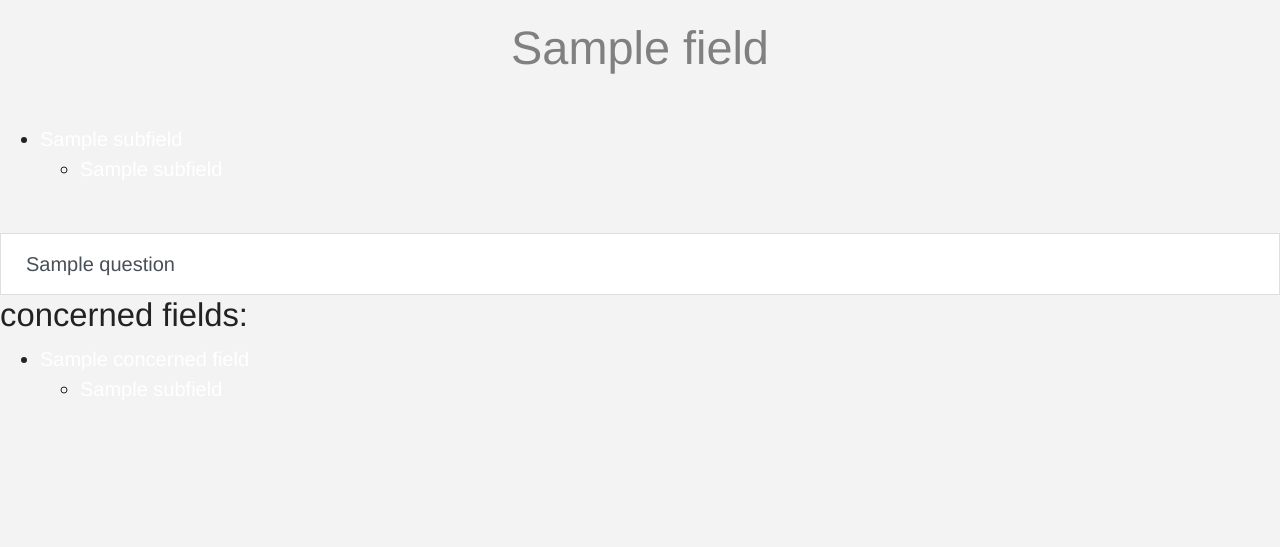
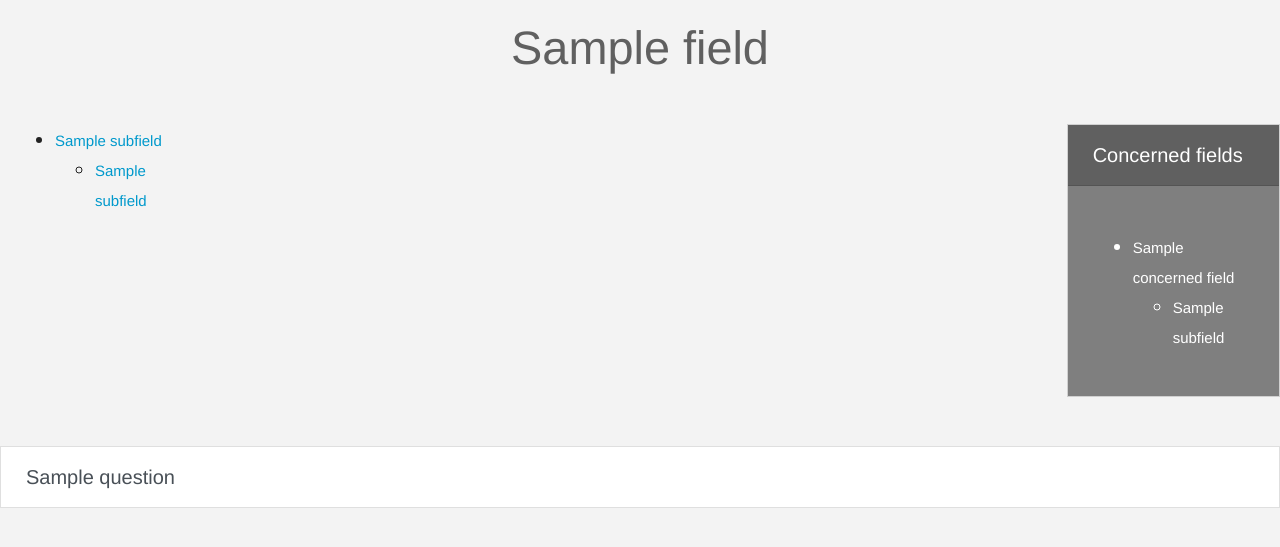
Before and after one commit to Houdaaaa/CSClassify, a Flask app: template db_app/templates/questions.html in a window 1280 px wide. Shown: the top 547 px of the page. Run offline with Flask 2, Linux system fonts and the light colour scheme; the template is opened without the code that fills it: most values are stand-ins (such as "Sample title", 1, 10 or a date in 2020); some libraries are stand-ins or nearby versions.

Commit message:
first css questions.html

```diff
--- a/db_app/models.py
+++ b/db_app/models.py
@@ -101,7 +101,7 @@ class Database:  # static class?
     @staticmethod
     def add_question_relationship(subfield, question):
         #subfieldName = subfield.get_name()
-        subfieldLevel = subfield.get_level()
+        #subfieldLevel = subfield.get_level()
         questionTitle = question.get_title()
 
         f = matcher.match("Field", name=subfield).first()
--- a/db_app/static/style.css
+++ b/db_app/static/style.css
@@ -1,6 +1,3 @@
-.form-control{
-    position: relative !important;
-}
 
 .center-1{
 	margin-left:40px;
@@ -14,15 +11,24 @@
   padding: 10px;
 }
 
+a.black{
+    color: black;
+}
+
+a.blue{
+    color: #09c;
+}
+
 a{
-    color: white
+    color: white;
 }
+
 .title{
     position:relative;
     text-align:center;
     margin-top:20px;
     margin-bottom:20px;
-    color: grey;
+    color: #606060;
 }
 
 .subtitle{
@@ -31,6 +37,18 @@ a{
     margin-bottom: 30px;
 }
 
+.subfields{
+    font-size:15px;
+}
+
+
+.card-header{
+    background-color:#606060;
+}
+
+.card-body{
+    background-color:#7f7f7f;
+}
 /*
 hover over link which got the arrow, after reduce the size of window   to understand the logic behind it,
 
@@ -146,7 +164,12 @@ body{
 
 li>a:hover{
 	font-size:21px;
-	color:#f3f3f3;
+	color: white;
+}
+
+li>a.blue:hover{
+	font-size:21px;
+	color: #09c;
 }
 
 .sub-menu-layout{
--- a/db_app/templates/index.html
+++ b/db_app/templates/index.html
@@ -26,11 +26,11 @@ Series link https://youtu.be/2TNLCKR-kXk
         {% for field in allFields %}
             <div class="col-md-2 col-lg-2 colonne-centree">
                 <ul class="main-menu">
-                    <li class="sub-menu sub-menu-1 center-block"><a class="btn-drop" href="/questions/{{field.name}}">{{field.name}}</a>
+                    <li class="sub-menu sub-menu-1 center-block "><a class="btn-drop" href="/questions/{{field.name}}">{{field.name}}</a>
                         <ul class="sub-menu-layout sub-menu-layout-1">
                             {% for subfield in field.subfields %}
                               {% if (subfield.subfields)  %}
-                                <li class="sub-menu sub-menu-2"><a class="btn-drop" href="/questions/{{subfield.name}}">{{subfield.name}}</a>
+                                <li class="sub-menu sub-menu-2 "><a class="btn-drop" href="/questions/{{subfield.name}}">{{subfield.name}}</a>
                                     <ul class="sub-menu-layout sub-menu-layout-2">
                                         {% for subsubfield in subfield.subfields %}
                                             <li><a class="btn-drop" href="/questions/{{subsubfield}}">{{subsubfield}}</a></li>
@@ -38,7 +38,7 @@ Series link https://youtu.be/2TNLCKR-kXk
                                     </ul>
                                 </li>
                               {% else %}
-                                <li><a class="btn-drop" href="#">{{subfield.name}}</a></li>
+                                <li><a class="btn-drop" href="/questions/{{subfield.name}}">{{subfield.name}}</a></li>
                               {% endif %}
                             {% endfor %}
                         </ul>
--- a/db_app/templates/questions.html
+++ b/db_app/templates/questions.html
@@ -9,20 +9,62 @@
 <body>
     <h1 class="title">{{field}}</h1>
     <br />
+
+    <div class="container-fluid" >
+        <div class="row ">
+            <div class="col-md-10 col lg-10">
+                <div class="row ">
                     {% for field in subfields %}
+                        <div class="col-md-2 col-lg-2 ">
                             <ul>
                                 <li>
-                <a href="/questions/{{field['name']}}">{{field['name']}}</a>
+                                    <a class="subfields blue" href="/questions/{{field['name']}}">{{field['name']}}</a>
                                     {% for subfield in field['subfields'] %}
                                         <ul>
                                             <li>
-                            <a href="/questions/{{subfield}}"> {{subfield}}</a>
+                                                <a class="subfields blue" href="/questions/{{subfield}}"> {{subfield}}</a>
                                             </li>
                                         </ul>
                                     {% endfor %}
                                 </li>
                             </ul>
+                        </div>
                     {% endfor %}
+                </div>
+            </div>
+
+            <div class="col-md-2 col lg-2">
+                <div class="row ">
+                    {% if concernedFields[0]['name'] != None %}
+                      <div class="card text-white bg-secondary mb-3" style="max-width: 18rem;"> <!-- p-3 mb-2 bg-secondary text-white -->
+                          <div class="card-header">Concerned fields</div>
+                          <div class="card-body">
+                            {% for concernedField in concernedFields %}
+                                <p class="card-text">
+                                    <ul>
+                                        <li>
+                                            <a class="subfields " href="/questions/{{concernedField['name']}}">{{concernedField['name']}}</a>
+                                            {% for field in concernedField['subfields'] %}
+                                                <ul>
+                                                    <li>
+                                                         <a class="subfields " href="/questions/{{field['name']}}">{{field['name']}}</a>
+                                                    </li>
+                                                </ul>
+                                            {% endfor %}
+                                        </li>
+                                    </ul>
+                                </p>
+                            {% endfor %}
+                          </div>
+                      </div>
+                    {% endif %}
+                </div>
+            </div>
+
+
+        </div>
+    </div>
+
     <br />
     {% for question in questionsList %}
         <div class="list-group">
@@ -30,22 +72,6 @@
         </div>
     {% endfor %}
 
-    {% if concernedFields[0]['name'] != None %}
-        <h3> concerned fields: </h3>
-        {% for concernedField in concernedFields %}
-            <ul>
-                <li>
-                    <a href="/questions/{{concernedField['name']}}">{{concernedField['name']}}</a>
-                    {% for field in concernedField['subfields'] %}
-                        <ul>
-                            <li>
-                                 <a href="/questions/{{field['name']}}">{{field['name']}}</a>
-                            </li>
-                        </ul>
-                    {% endfor %}
-                </li>
-            </ul>
-        {% endfor %}
-    {% endif %}
+
 </body>
 </html>
```
Also changed, not shown: db_app/views.py (+8 -16 lines). Lines whose indentation alone changed are shown as unchanged.
